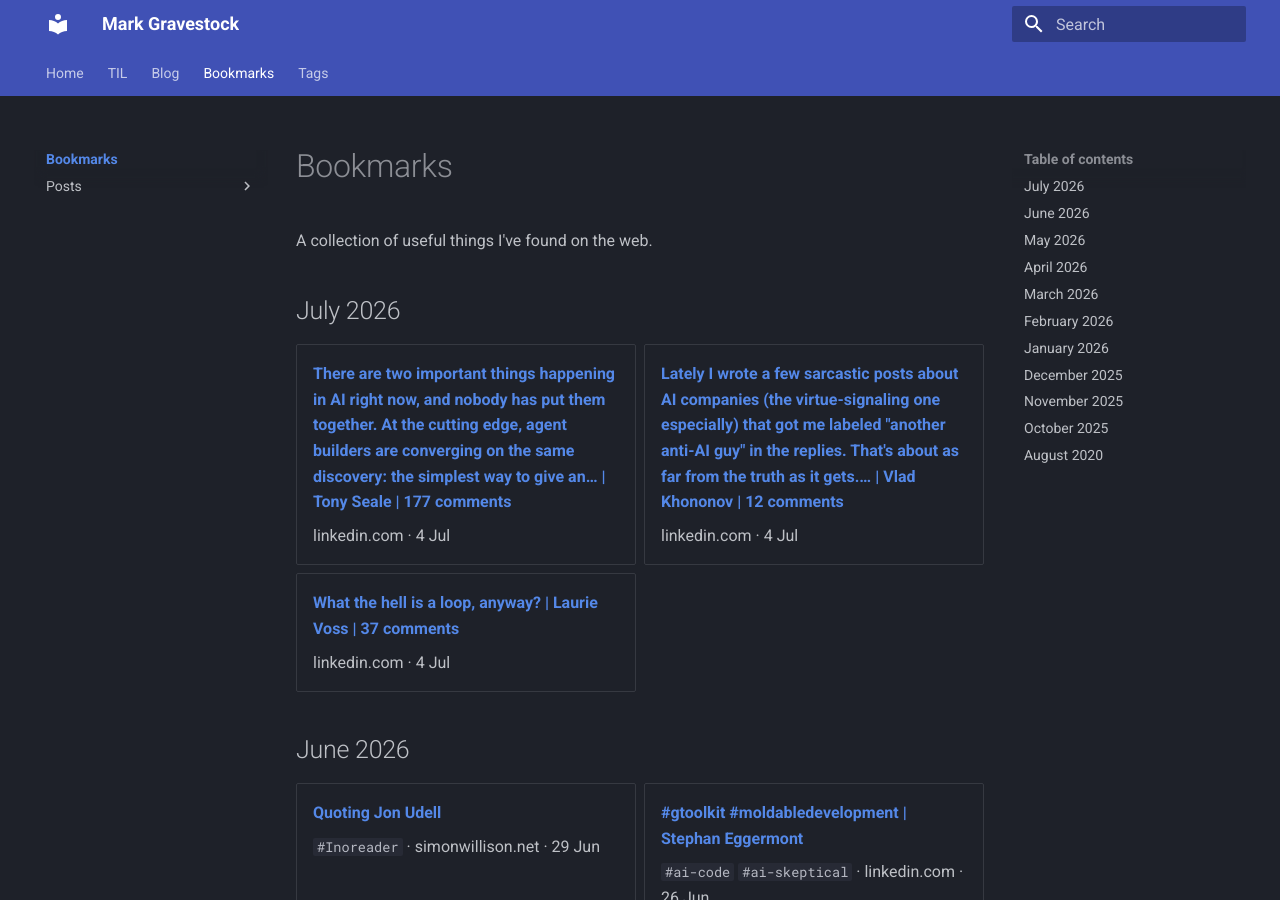
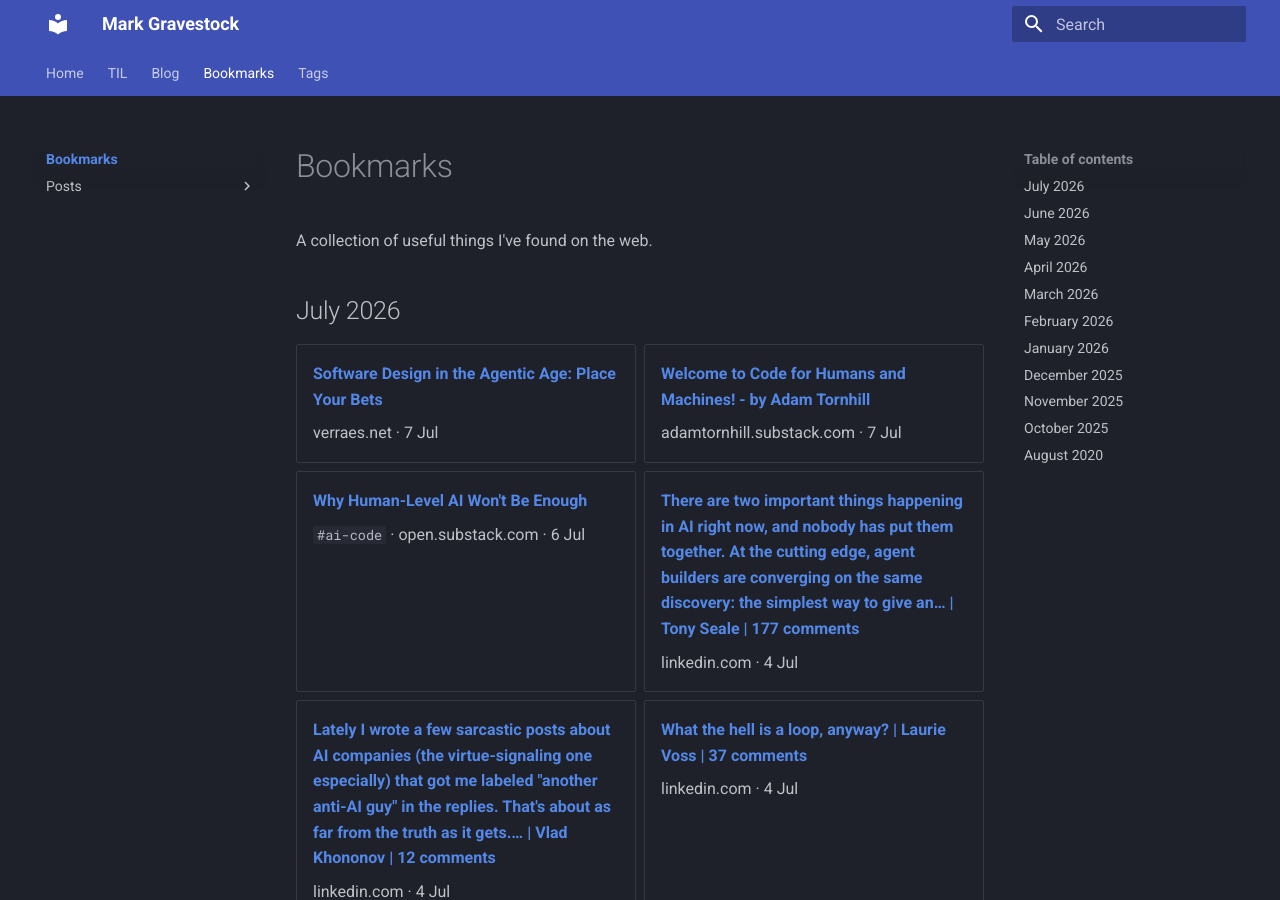
Before and after one commit to MarkGravestock/personal-site, an MkDocs documentation site: the page built from docs/bookmarks/index.md, in a window 1280 px wide and 900 px high. Built offline with MkDocs 1.6.1 and Material for MkDocs 9.7.7, drawn with Linux system fonts in a browser that asks for light colours.

Commit message:
chore: update bookmarks 2026-07-07

```diff
--- a/docs/bookmarks/index.md
+++ b/docs/bookmarks/index.md
@@ -8,6 +8,18 @@ A collection of useful things I've found on the web.
 ## July 2026
 
 <div class="grid cards" markdown>
+
+- **[Software Design in the Agentic Age: Place Your Bets](posts/2026-07-07-software-design-in-the-agentic-age-place-your-bets.md)**
+
+    verraes.net · 7 Jul
+
+- **[Welcome to Code for Humans and Machines! - by Adam Tornhill](posts/2026-07-07-welcome-to-code-for-humans-and-machines-by-adam-to.md)**
+
+    adamtornhill.substack.com · 7 Jul
+
+- **[Why Human-Level AI Won't Be Enough](posts/2026-07-06-why-human-level-ai-won-t-be-enough.md)**
+
+    `#ai-code` · open.substack.com · 6 Jul
 
 - **[There are two important things happening in AI right now, and nobody has put them together. At the cutting edge, agent builders are converging on the same discovery: the simplest way to give an… | Tony Seale | 177 comments](posts/2026-07-04-there-are-two-important-things-happening-in-ai-rig.md)**
 
```
Also changed, not shown: docs/bookmarks/posts/2026-07-06-why-human-level-ai-won-t-be-enough.md (added, +10 -0 lines), docs/bookmarks/posts/2026-07-07-software-design-in-the-agentic-age-place-your-bets.md (added, +8 -0 lines), docs/bookmarks/posts/2026-07-07-welcome-to-code-for-humans-and-machines-by-adam-to.md (added, +8 -0 lines).
